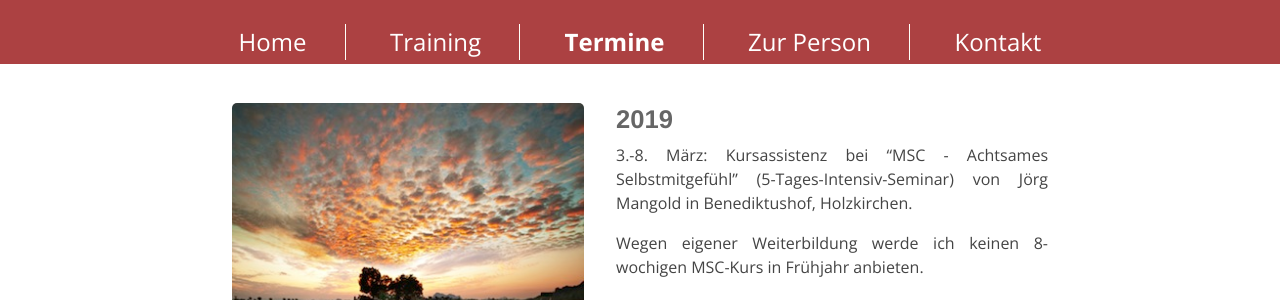
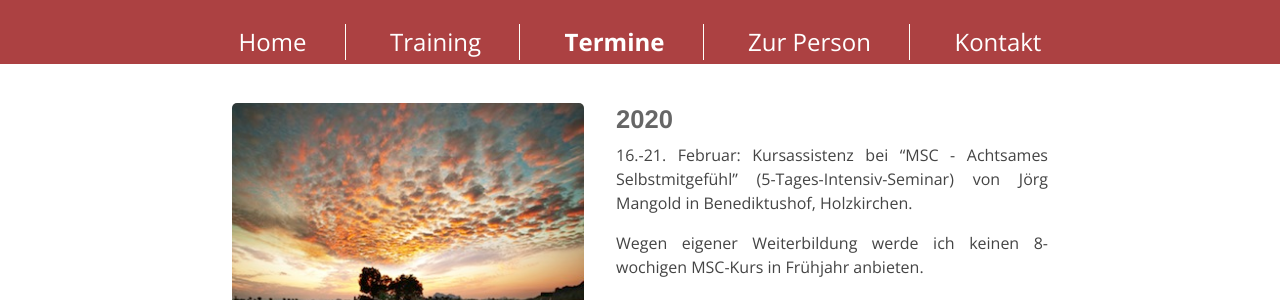
Before and after one commit to herzweite/herzweite.github.io, a Jekyll site: the page built from termine.md, in a window 1280 px wide. Shown: the part 166-466 px from the top of the page. Built offline with Jekyll 4.4.1, drawn with Linux system fonts in a browser that asks for light colours.

Commit message:
Update termine.md

```diff
--- a/termine.md
+++ b/termine.md
@@ -4,9 +4,9 @@ title: Termine
 ---
 ![Bild zu Beratung](/images/beratung.jpg)
 
-# 2019
+# 2020
 
-3.-8. März:
+16.-21. Februar:
 Kursassistenz bei "MSC - Achtsames Selbstmitgefühl" (5-Tages-Intensiv-Seminar) von Jörg Mangold in Benediktushof, Holzkirchen.
 
 
```
